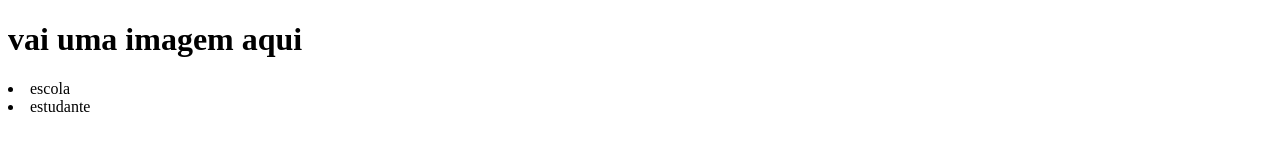
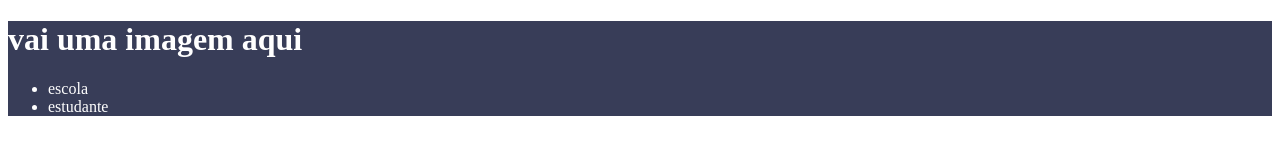
Before and after one commit to thabatagomes/site-turma, a plain HTML site: page index.html in a window 1280 px wide. Drawn offline with Linux system fonts and the light colour scheme.

Commit message:
trabalho dia 05-03

```diff
--- a/index.html
+++ b/index.html
@@ -5,16 +5,27 @@
     <meta http-equiv="X-UA-Compatible" content="IE=edge">
     <meta name="viewport" content="width=device-width, initial-scale=1.0">
     <title>Document</title>
+    <link rel="stylesheet" href="style.css">
 </head>
 <body>
+    <header>
+        <h1>vai uma imagem aqui</h1>
 
-</body>
-<h1>vai uma imagem aqui</h1>
-</html>
-<ul></ul>
-<li>escola</li>
-<li>estudante</li>
+        <ul>
+            <li>escola</li>
+            <li>estudante</li>
+
+
+        </ul>
 
 
 
-</ul>
+
+        </ul>
+
+
+
+
+    </header>
+
+</body>
--- a/style.css
+++ b/style.css
@@ -0,0 +1,5 @@
+header{
+    background-color: #383D58;
+    color: white;
+
+}
```
